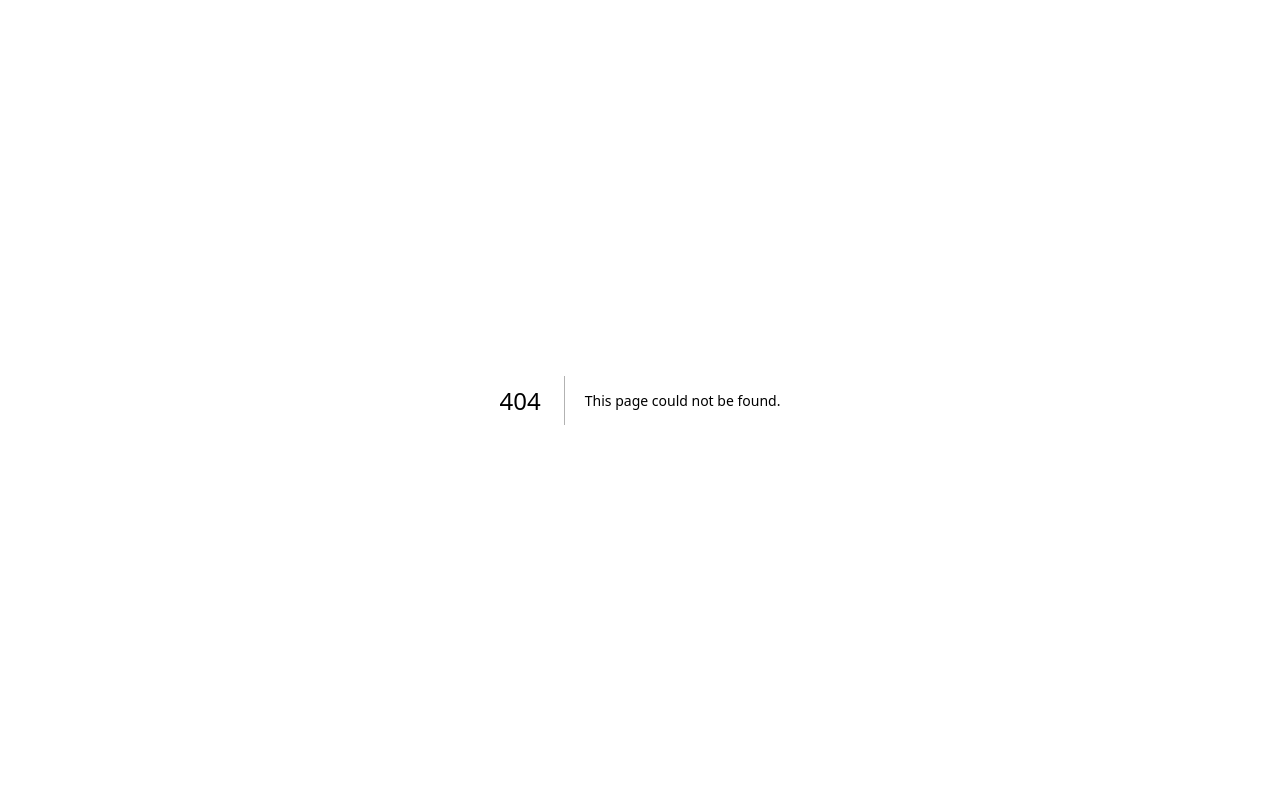
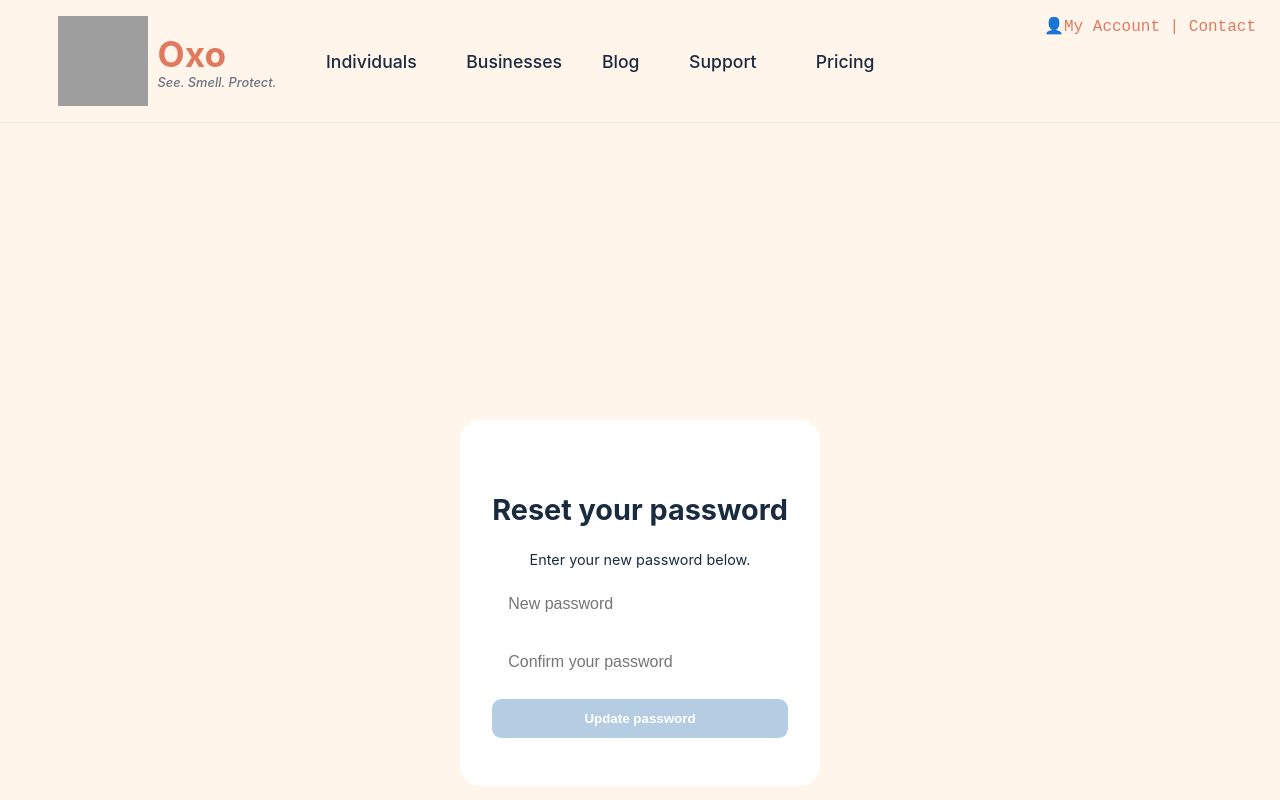
Before and after one commit to Dampess/oxo-frontV2, a Next.js app: page /auth/reset-password in a window 1280 px wide. Before the commit this address had no page. Shown: the top 800 px of the page. Built offline with nearby package versions, Linux system fonts and the light colour scheme; grey boxes are pictures that could not be loaded.

Commit message:
password reset, forgot and email verification page

```diff
--- /dev/null
+++ b/src/app/(auth)/auth/reset-password/page.tsx
@@ -0,0 +1,70 @@
+"use client";
+
+import { useState } from "react";
+import Link from "next/link";
+import "../../../styles/pages/auth.scss";
+
+export default function ResetPassword() {
+  const [password, setPassword] = useState("");
+  const [passwordConfirme, setPasswordConfirme] = useState("");
+  const [done, setDone] = useState(false);
+  const [error, setError] = useState("");
+
+  const handleSubmit = (e: React.FormEvent) => {
+    e.preventDefault();
+
+    if (password !== passwordConfirme) {
+      setError("Passwords do not match !");
+      return;
+    }
+
+    setError("");
+
+    // TODO: send new password + token
+    setDone(true);
+  };
+
+  return (
+    <main className="auth-page">
+      <div className="signup-form-container">
+        <h2>Reset your password</h2>
+
+        {!done ? (
+          <>
+            <p>Enter your new password below.</p>
+
+            <form onSubmit={handleSubmit}>
+              <input
+                type="password"
+                placeholder="New password"
+                required
+                value={password}
+                onChange={(e) => setPassword(e.target.value)}
+              />
+              <input
+                type="password"
+                placeholder="Confirm your password"
+                required
+                value={passwordConfirme}
+                onChange={(e) => setPasswordConfirme(e.target.value)}
+              />
+
+              {error && <p className="error-msg">{error}</p>}
+
+              <button type="submit">Update password</button>
+            </form>
+          </>
+        ) : (
+          <>
+            <h2>✅ Password updated</h2>
+            <p>Your password has been successfully updated.</p>
+
+            <Link href="/auth" className="btn">
+              Back to login
+            </Link>
+          </>
+        )}
+      </div>
+    </main>
+  );
+}
--- a/src/app/styles/pages/auth.scss
+++ b/src/app/styles/pages/auth.scss
@@ -358,6 +358,13 @@
   }
 }
 
+.error-msg {
+  color: vars.$oxo-orange;
+  font-size: 0.9rem;
+  margin-top: 0.5rem;
+  font-weight: 500;
+}
+
 /* ================= RESPONSIVE ================= */
 @media (max-width: 768px) {
   .signup-info-page .info-section {
```
Also changed, not shown: src/app/(auth)/auth/forgot/page.tsx (added, +60 -0 lines), src/app/(auth)/auth/verify-email/page.tsx (added, +53 -0 lines).
